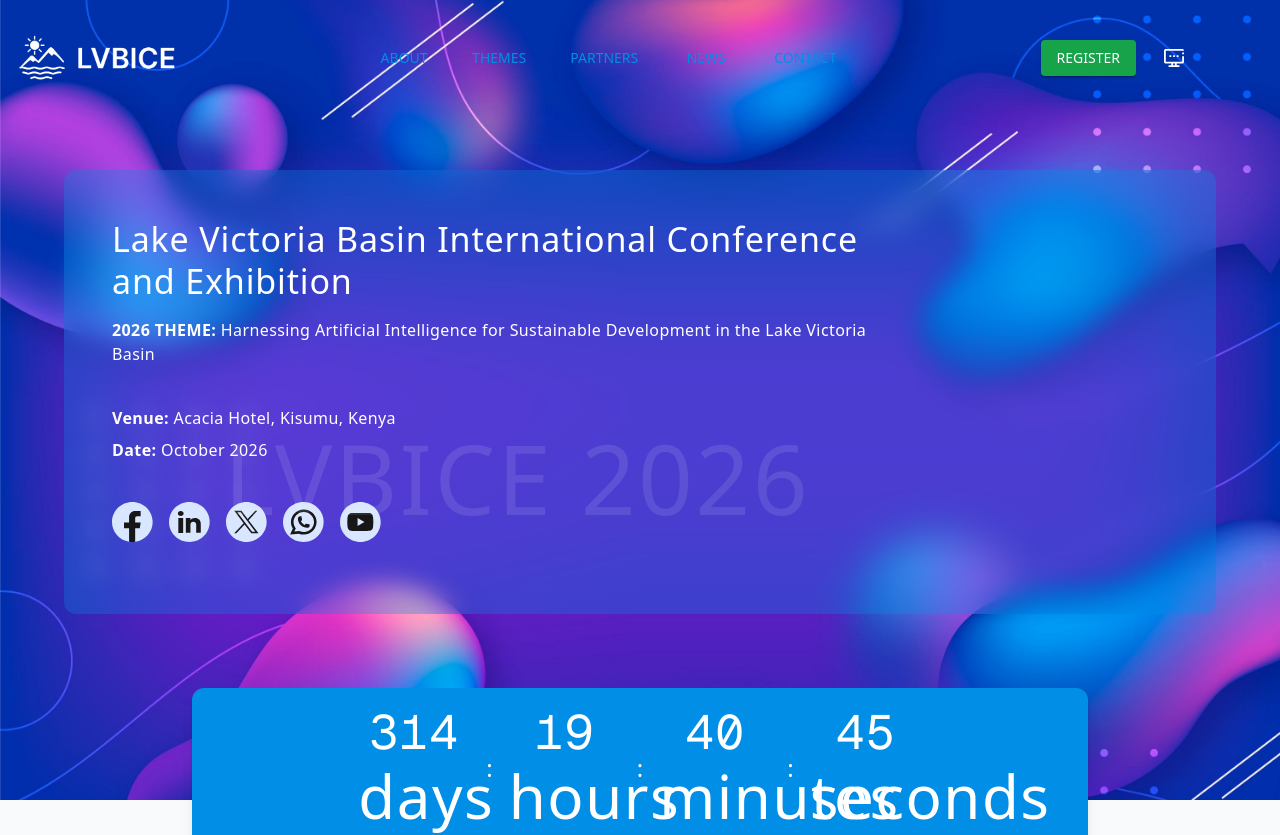
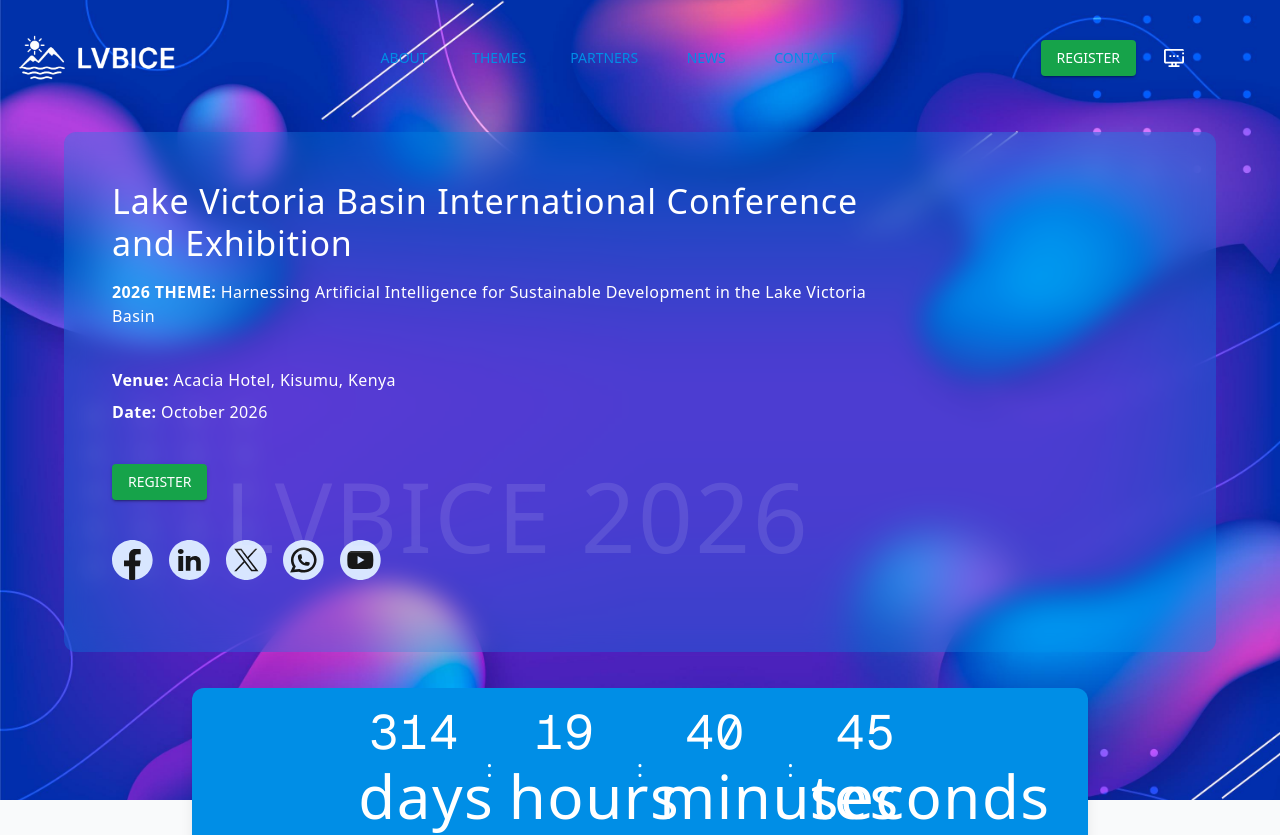
Before and after one commit to OJ254/lvbice-website, a Next.js app: page / in a window 1280 px wide. Shown: the top 835 px of the page. Built offline with nearby package versions, Linux system fonts and the light colour scheme; some icons are missing; what @mui/material-nextjs would draw is missing.

Commit message:
progress 20.11.2025_3

```diff
--- a/src/app/pages/about/(sections)/Hero.tsx
+++ b/src/app/pages/about/(sections)/Hero.tsx
@@ -118,24 +118,30 @@ const Hero = ({
             </div>
 
             <div className='flex flex-col items-center justify-center gap-2 md:items-start'>
-              <Typography variant='body1' className='text-lg text-white'>
+              <Typography
+                variant='body1'
+                className='text-center text-lg text-white'
+              >
                 <span className='font-bold'>Venue:</span> {venue}
               </Typography>
-              <Typography variant='body1' className='text-lg text-white'>
+              <Typography
+                variant='body1'
+                className='text-center text-lg text-white'
+              >
                 <span className='font-bold'>Date:</span> October 2026
                 {/*TODO: enable once exact dates are confirmed*/}
                 {/*<span className='font-bold'>Date:</span> {date}*/}
               </Typography>
             </div>
 
-            {/*TODO: enable once registration process is initialized*/}
-            {/*<Button*/}
-            {/*  variant='contained'*/}
-            {/*  color='success'*/}
-            {/*  className='text-white transition-colors duration-300'*/}
-            {/*>*/}
-            {/*  Register*/}
-            {/*</Button>*/}
+            {/*TODO: Implement online registration by creating a linking the form to a Google Sheet file*/}
+            <Button
+              variant='contained'
+              color='success'
+              className='text-white transition-colors duration-300'
+            >
+              Register
+            </Button>
 
             <div className='flex h-16 gap-4'>
               <FacebookLogo />
--- a/src/components/general/Header/Header.tsx
+++ b/src/components/general/Header/Header.tsx
@@ -121,6 +121,7 @@ const Header = ({ textColor = 'text-white' }: HeaderProps) => {
 
         <div className='mt-6 flex flex-col gap-4'>
           {/* Mobile Register Button */}
+          {/*TODO: Implement online registration by creating a linking the form to a Google Sheet file*/}
           <Button
             variant='contained'
             color='success'
```
